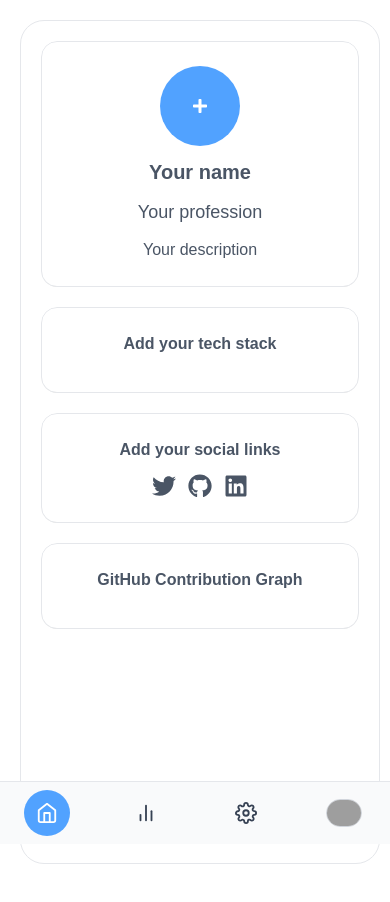
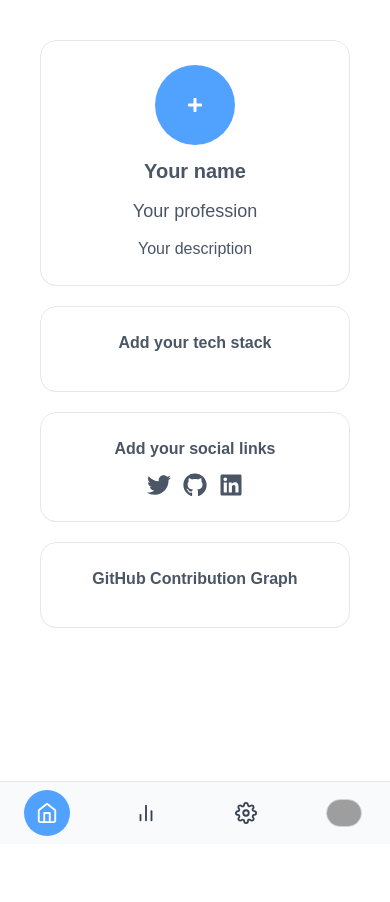
Before and after one commit to devtofunmi/devbio, a Next.js app: page /dashboard in a window 390 px wide. Shown: the top 902 px of the page. Built offline with nearby package versions, Linux system fonts and the light colour scheme; grey boxes are pictures that could not be loaded.

Commit message:
fixed responsive issue

```diff
--- a/components/dashboard/DashboardLayout.tsx
+++ b/components/dashboard/DashboardLayout.tsx
@@ -8,7 +8,7 @@ const DashboardLayout: React.FC<{ children: React.ReactNode }> = ({ children })
   return (
     <div className={`${geistSans.className} ${geistMono.className} font-sans min-h-screen bg-white flex`}>
       <Sidebar />
-      <main className="flex-1 p-5 md:pb-20 pb-16 lg:ml-80">
+      <main className="flex-1 p-5 w-full md:pb-20 pb-16 lg:ml-80">
         {children}
       </main>
     </div>
--- a/pages/dashboard/index.tsx
+++ b/pages/dashboard/index.tsx
@@ -118,7 +118,7 @@ const YourPage = () => {
 
   return (
     <DashboardLayout>
-      <div className={`font-sans border-1 p-5 rounded-3xl min-h-screen border-gray-200`}>
+      <div className={`font-sans md:border-1 p-5 rounded-3xl min-h-screen md:border-gray-200`}>
         <DragDropContext onDragEnd={handleDragEnd}>
           <Droppable droppableId="cards">
             {(provided) => (
```
